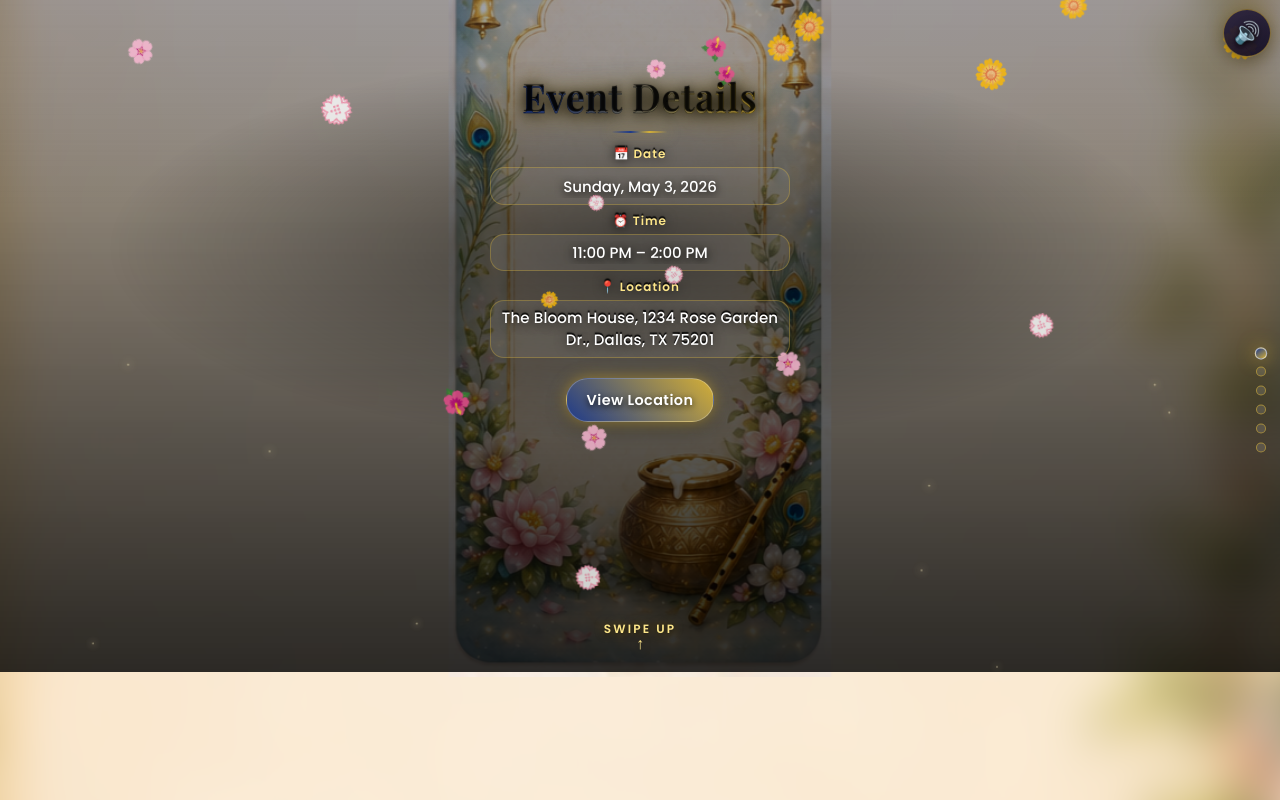
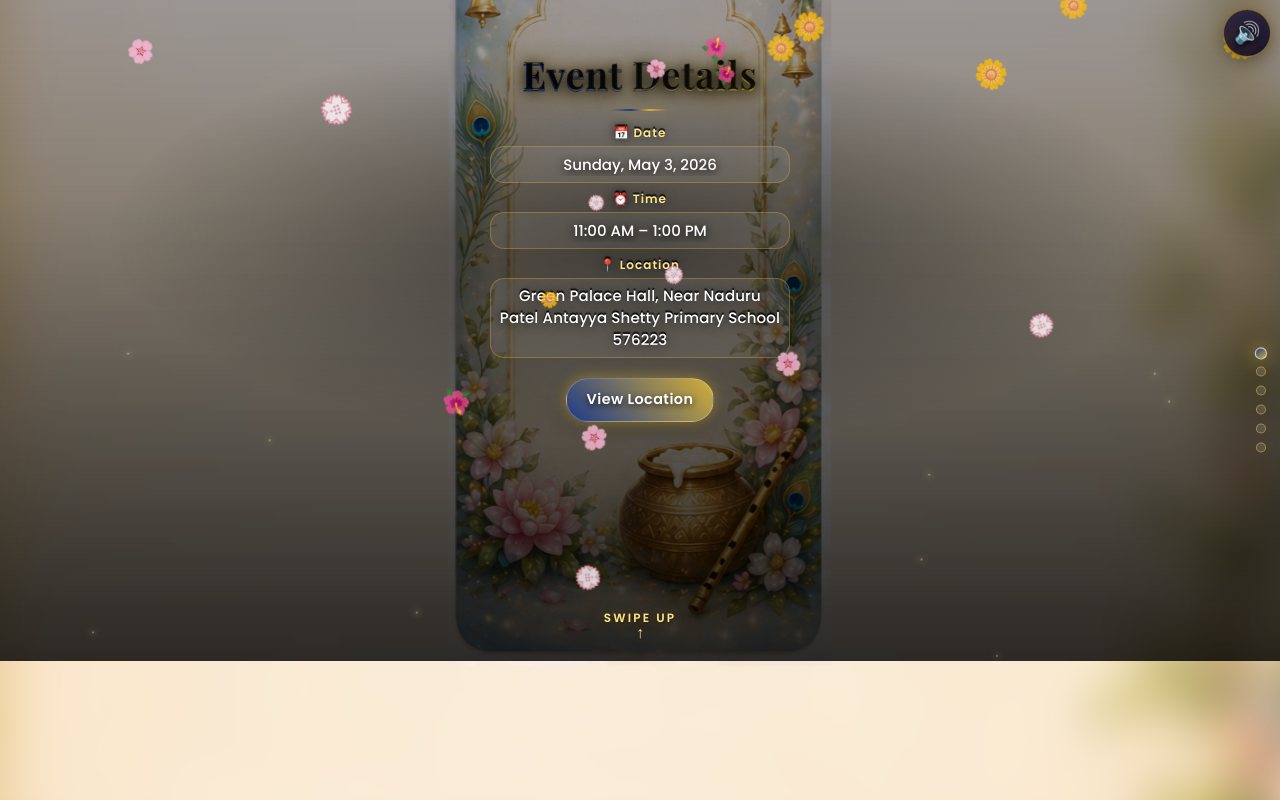
Before and after one commit to ThakshakShetty/BabyShower_Invitation, a plain HTML site: page index.html in a window 1280 px wide. Both pictures are taken after a click on the button "View Location". Drawn offline with nearby package versions, Linux system fonts and the light colour scheme; a web font is replaced by a local one.

Commit message:
Update index.html

```diff
--- a/index.html
+++ b/index.html
@@ -793,12 +793,12 @@
             </div>
             <div class="field-group">
               <label class="event-label" for="eventTime">⏰ Time</label>
-              <input class="event-value" type="text" id="eventTime" value="11:00 PM – 2:00 PM" autocomplete="off" />
+              <input class="event-value" type="text" id="eventTime" value="11:00 AM – 1:00 PM" autocomplete="off" />
             </div>
             <div class="field-group">
               <span class="event-label" id="venueLabel">📍 Location</span>
               <p class="event-value event-value-static" aria-labelledby="venueLabel">
-                The Bloom House, 1234 Rose Garden Dr., Dallas, TX 75201
+                Green Palace Hall, Near Naduru Patel Antayya Shetty Primary School 576223
               </p>
             </div>
             <button type="button" class="btn btn-location" id="btnLocation">View Location</button>
@@ -948,7 +948,7 @@
     document.querySelectorAll(".particles").forEach(seedParticles);
 
     btnLocation.addEventListener("click", () => {
-      const url = "https://www.google.com/maps?q=" + MAP_LATITUDE + "," + MAP_LONGITUDE;
+      const url = "https://maps.app.goo.gl/1oV5sEX7ahGse2pd6?g_st=ac" + MAP_LATITUDE + "," + MAP_LONGITUDE;
       window.open(url, "_blank", "noopener,noreferrer");
     });
 
```
